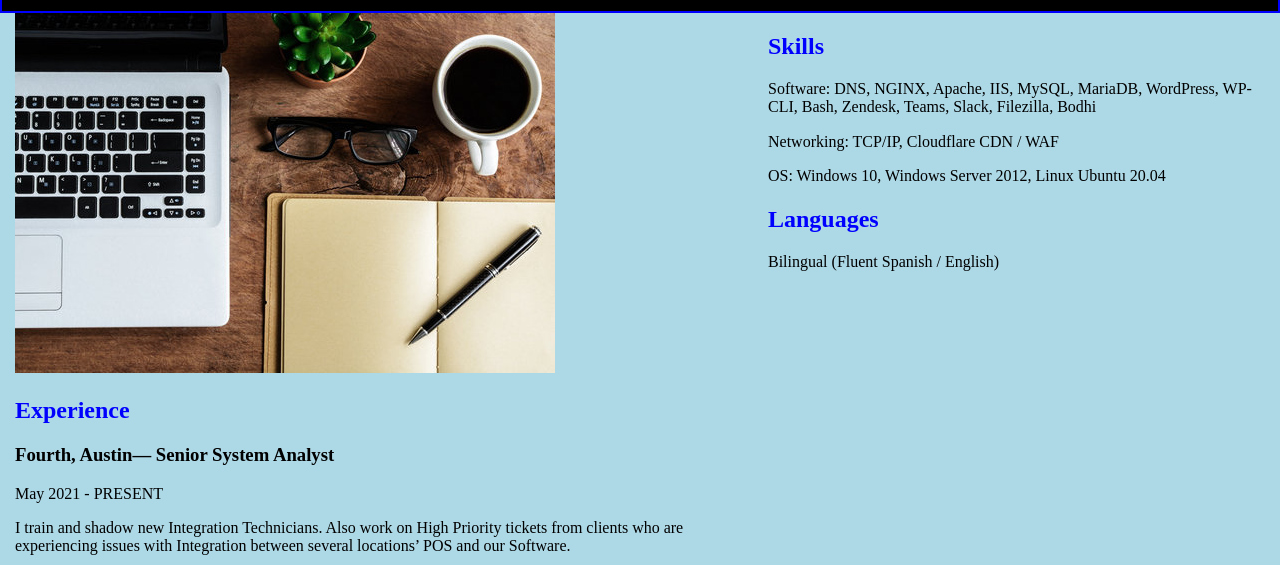
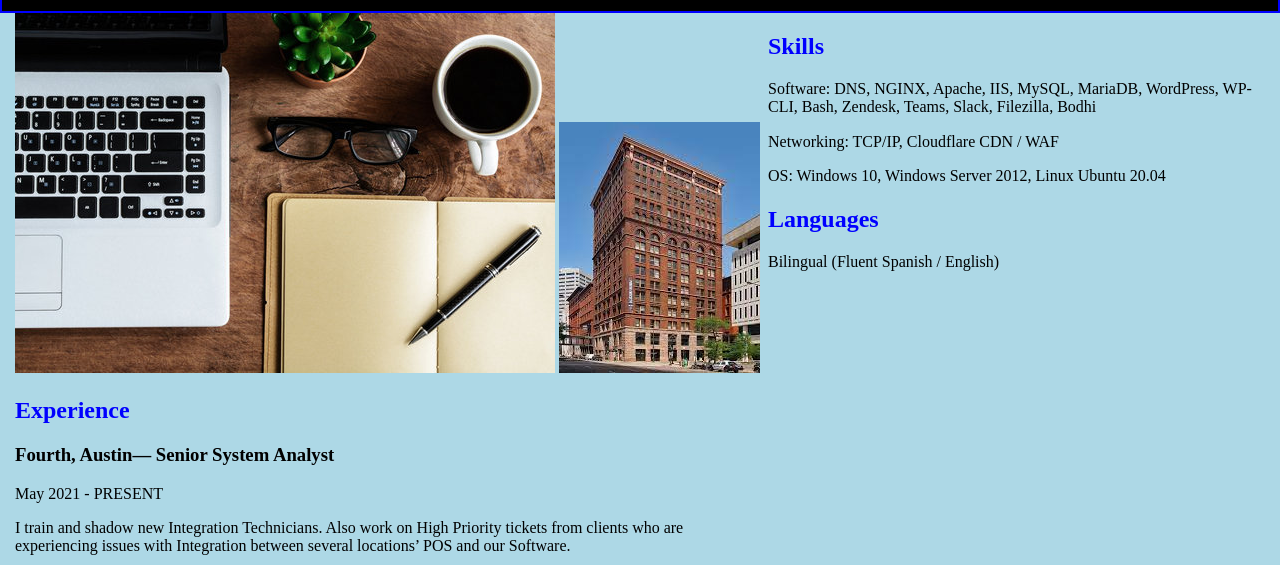
Before and after one commit to bmonroyy/resumeBryan, a plain HTML site: page resume/index.html in a window 1280 px wide. Shown: the part 91-656 px from the top of the page. Drawn offline with Linux system fonts and the light colour scheme.

Commit message:
Added building image
Added another image

```diff
--- a/resume/index.html
+++ b/resume/index.html
@@ -21,6 +21,8 @@
 
 		<section class="experience lection">
 			<img src="img/laptopCoffee.jpg" alt="laptopCoffee">
+
+			<img src="img/building.jpg" alt="building">
 			<h2>Experience</h2>
 
 			<section class="jobs">
```
Also changed, not shown: resume/img/building.jpg (added).
